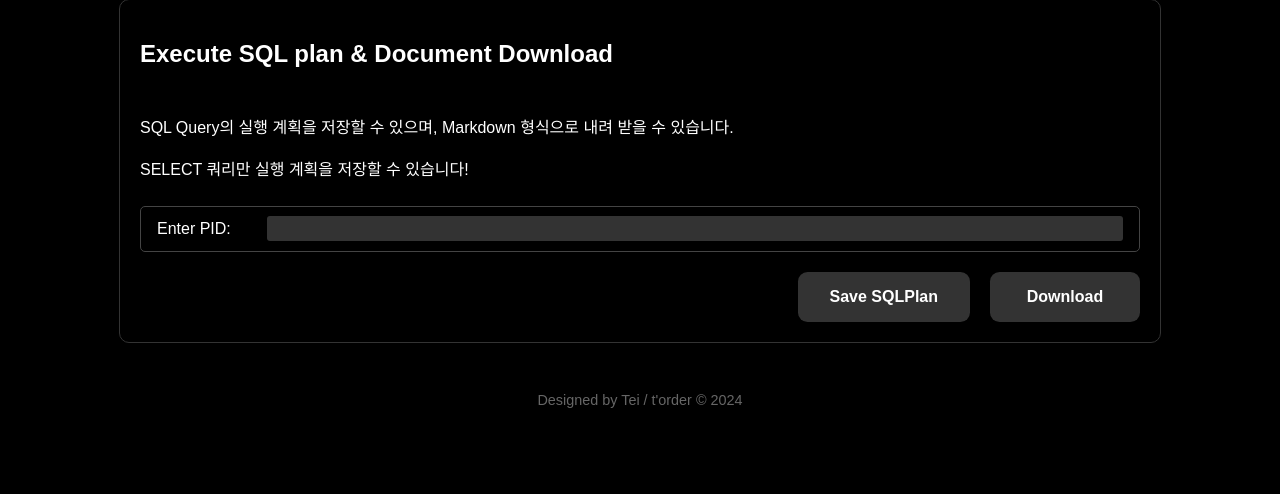
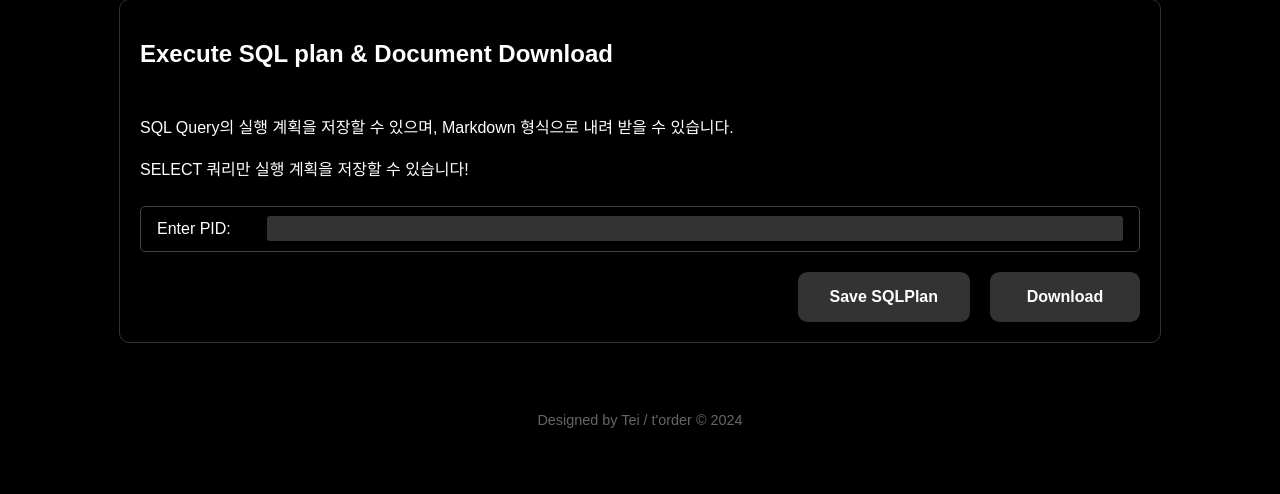
Before and after one commit to TeiNam/mysql_monitor, a FastAPI app: page /sql-plan in a window 1280 px wide. Shown: the part 120-614 px from the top of the page. Run offline with FastAPI, Linux system fonts and the light colour scheme; parts of the project's set-up code (start-up, migrations or seed data) failed here and were passed over.

Commit message:
asgi 수정

```diff
--- a/frontend/static/css/explain.css
+++ b/frontend/static/css/explain.css
@@ -155,3 +155,17 @@ footer {
         width: 100%;
     }
 }
+
+footer {
+    text-align: center;
+    padding: 20px 0;
+    width: 100%;
+    position: relative;
+    bottom: 0;
+    left: 0;
+    right: 0;
+}
+
+footer p {
+    margin: 0;
+}
```
Also changed, not shown: frontend/static/css/instance_setup.css (+14 -0 lines).
